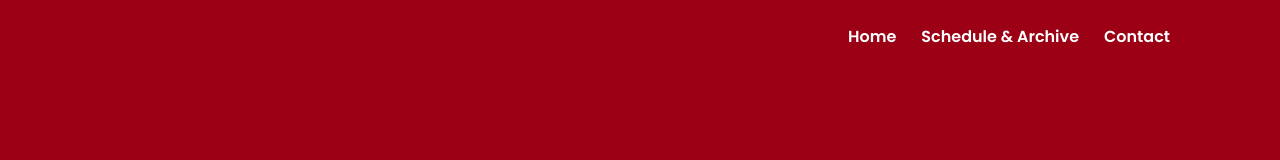
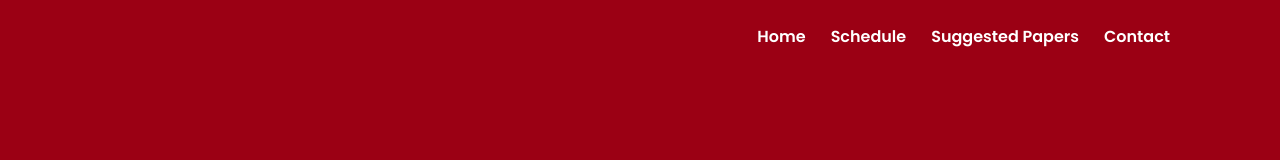
Before and after one commit to MarcoFiorucci/reading_group, a plain HTML site: page contact.html in a window 1280 px wide. Shown: the top 160 px of the page. Drawn offline with Linux system fonts and the light colour scheme.

Commit message:
Update contact.html

```diff
--- a/contact.html
+++ b/contact.html
@@ -13,7 +13,8 @@
     <header>
         <nav>
             <a href="index.html">Home</a>
-            <a href="schedule.html">Schedule & Archive</a>
+            <a href="schedule.html">Schedule</a>
+            <a href="suggested_papers.html">Suggested Papers</a>
             <a href="contact.html">Contact</a>
         </nav>
     </header>
```
